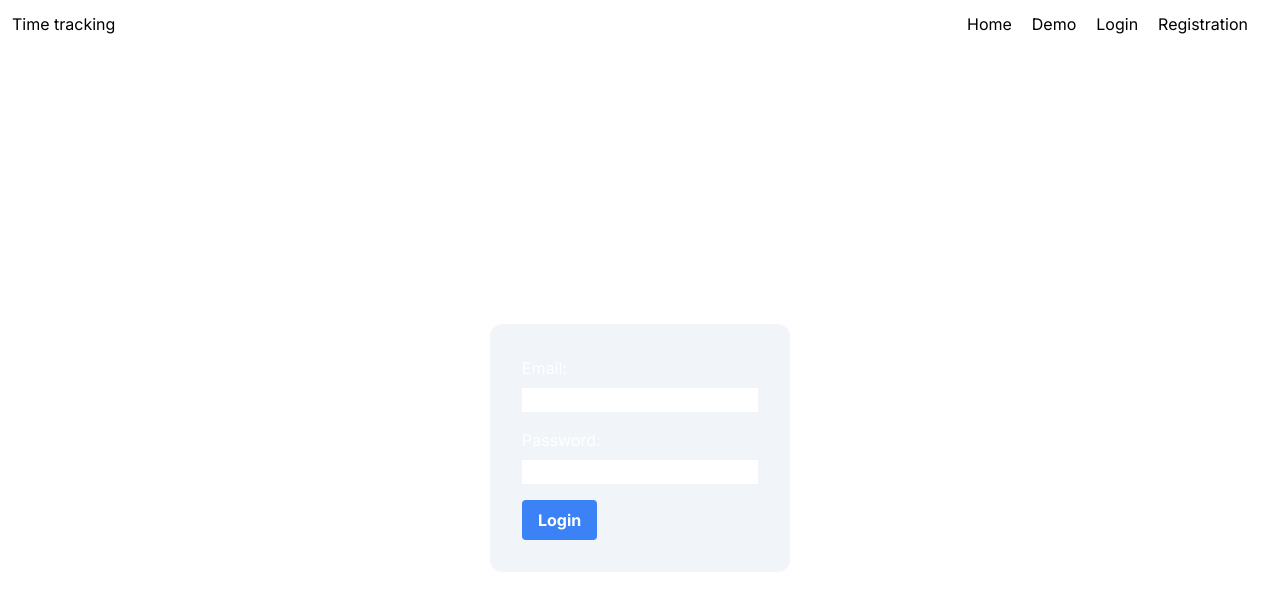
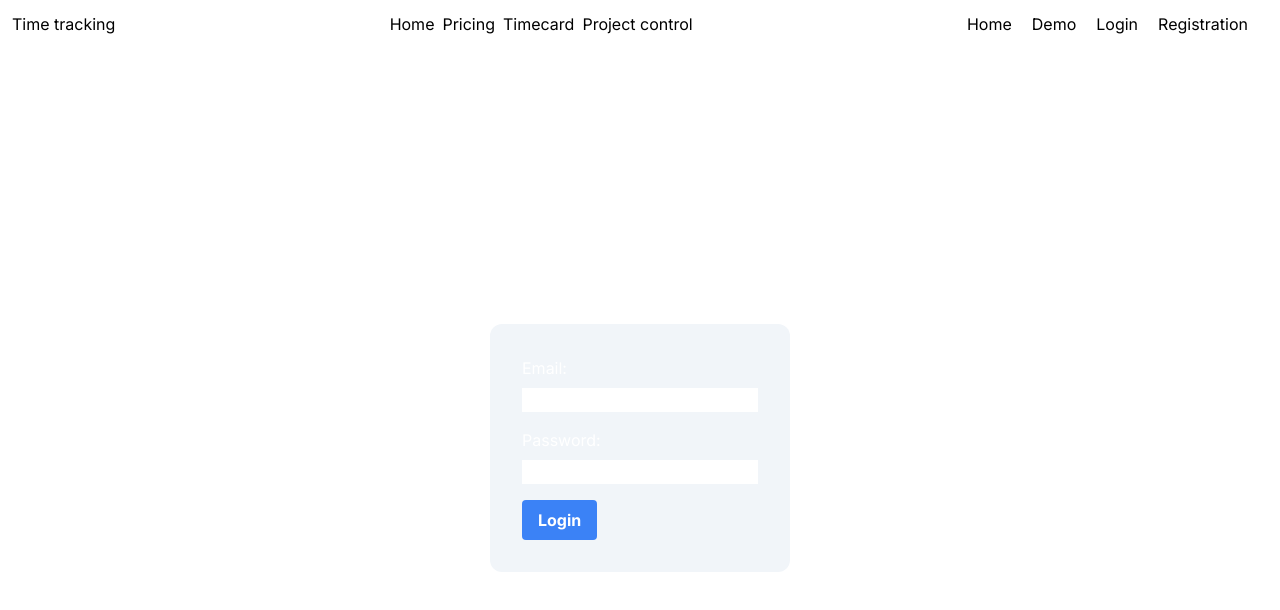
Before and after one commit to RandomDuck/time-tracking, a Next.js app: page /pages/public/functions/login in a window 1280 px wide. Shown: the top 610 px of the page. Built offline with nearby package versions, Linux system fonts and the light colour scheme.

Commit message:
routes structure

```diff
--- a/app/api/user.ts
+++ b/app/api/user.ts
@@ -1,7 +1,6 @@
 import type { NextApiRequest, NextApiResponse } from 'next';
 import fs from 'fs';
 import { User } from '../models/User';
-
 
 
 export default function handler(
@@ -17,6 +16,8 @@ export default function handler(
 
     try {
       const reqData = JSON.parse(req.body);
+      console.log(reqData);
+
       const { email, password } = reqData;
       const foundUser: User = users.find(
         (user: User) => user.email === email && user.password === password
--- a/app/components/Header.tsx
+++ b/app/components/Header.tsx
@@ -1,13 +1,28 @@
-import React from 'react'
-import PublicNavigation from './PublicNavigation'
+'use client';
+
+import React, { useState } from 'react';
+import Navigation from './Navigation';
+import {
+  ALL_ROUTES,
+  FUNCTION_ROUTES,
+} from '../constants/constants';
 
 const Header = () => {
-	return (
-		<header className='flex justify-between p-3'>
-			<h1>Time tracking</h1>
-			<PublicNavigation />
-		</header>
-	)
-}
+  const [route, setRoute] = useState(FUNCTION_ROUTES);
 
-export default Header
+  return (
+    <header className='flex justify-between p-3'>
+      <h1>Time tracking</h1>
+      <div className='flex gap-2'>
+        {ALL_ROUTES.map((route, index) => (
+          <button key={index} onClick={() => setRoute(route)}>
+            {route[index].title}
+          </button>
+        ))}
+      </div>
+      <Navigation routes={route} />
+    </header>
+  );
+};
+
+export default Header;
--- a/app/components/LoginForm.tsx
+++ b/app/components/LoginForm.tsx
@@ -12,12 +12,15 @@ const LoginForm = () => {
   const submitHandler = async (e: FormEvent<HTMLFormElement>) => {
     e.preventDefault();
     try {
-      const res = await fetch('api/user', {
+
+      const res = await fetch('../../api/user', {
         method: 'POST',
         body: JSON.stringify({ email, password }),
       });
 
       const user: User = await res.json();
+
+      console.log(user);
 
       sessionStorage.setItem(
         'user',
--- /dev/null
+++ b/app/components/Navigation.tsx
@@ -0,0 +1,19 @@
+import { Routes } from '../models/Route'
+import Link from 'next/link';
+import React from 'react'
+
+const Navigation = ({routes}: Routes) => {
+	return (
+    <nav>
+      <ul>
+        {routes.map((route) => (
+          <li key={route.id} className=' float-left mr-5'>
+            <Link href={route.url}>{route.title}</Link>
+          </li>
+        ))}
+      </ul>
+    </nav>
+	)
+}
+
+export default Navigation
--- a/app/components/PublicNavigation.tsx
+++ /dev/null
@@ -1,18 +0,0 @@
-import Link from 'next/link'
-import React from 'react'
-import { FUNCTION_ROUTES } from '../constants/constants'
-
-
-const Navigation = () => {
-	return (
-		<nav>
-			<ul>
-				{FUNCTION_ROUTES.map((route) => (
-					<li key={route.id} className=' float-left mr-5'><a href={route.url}>{route.title}</a></li>
-				))}
-			</ul>
-		</nav>
-	)
-}
-
-export default Navigation
--- a/app/components/UserNavigation.tsx
+++ /dev/null
@@ -1,11 +0,0 @@
-import React from 'react'
-
-const UserNavigation = () => {
-	return (
-		<div>
-
-		</div>
-	)
-}
-
-export default UserNavigation
--- a/app/constants/constants.ts
+++ b/app/constants/constants.ts
@@ -1,3 +1,5 @@
+import { Route } from '../models/Route';
+
 export const FUNCTION_ROUTES = [
   { id: 0, title: 'Home', url: '/' },
   { id: 1, title: 'Demo', url: '/pages/public/functions/demo' },
@@ -24,3 +26,6 @@ export const COMPANY_ROUTES = [
   { id: 2, title: 'Worker data', url: '/pages/company/worker-data'},
   { id: 3, title: 'Project control', url: '/pages/company/project-control' },
 ];
+
+
+export const ALL_ROUTES = [FUNCTION_ROUTES, INFO_ROUTES, USER_ROUTES, COMPANY_ROUTES]
--- /dev/null
+++ b/app/models/Route.ts
@@ -0,0 +1,9 @@
+export interface Route {
+	id: number,
+	title: string,
+	url: string
+}
+
+export interface Routes{
+	routes: Route[]
+}
```
